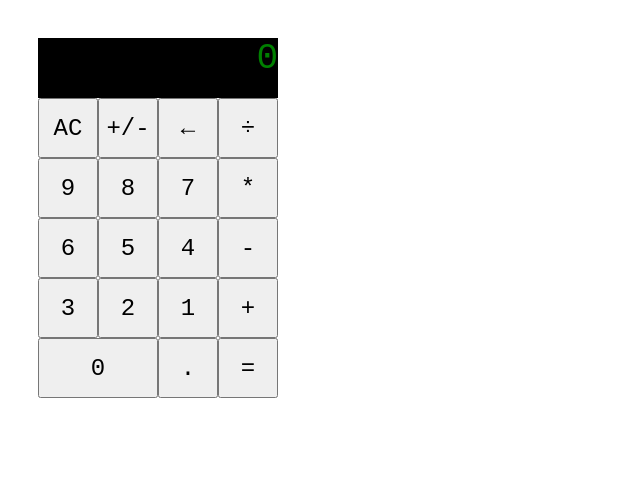
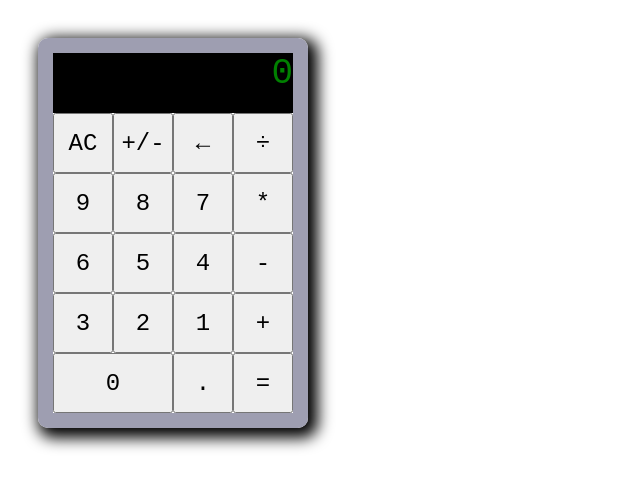
Before and after one commit to MJC-code/Calculator, a plain HTML site: page index.html in a window 1280 px wide. Shown: the whole page, without its empty margins (0-640 px from the left). Drawn offline with Linux system fonts and the light colour scheme.

Commit message:
Add basic CSS styling to calulator border

```diff
--- a/styles.css
+++ b/styles.css
@@ -13,7 +13,10 @@ body {
     display: grid;
     grid-template-columns: 1;
     grid-template-rows: 2;
-    width: auto;
+    width: fit-content;
+    border: solid rgb(158, 158, 177) 15px;
+    border-radius: 10px;
+    box-shadow: 5px 5px 15px 5px #000000;
 
 
 }
```
